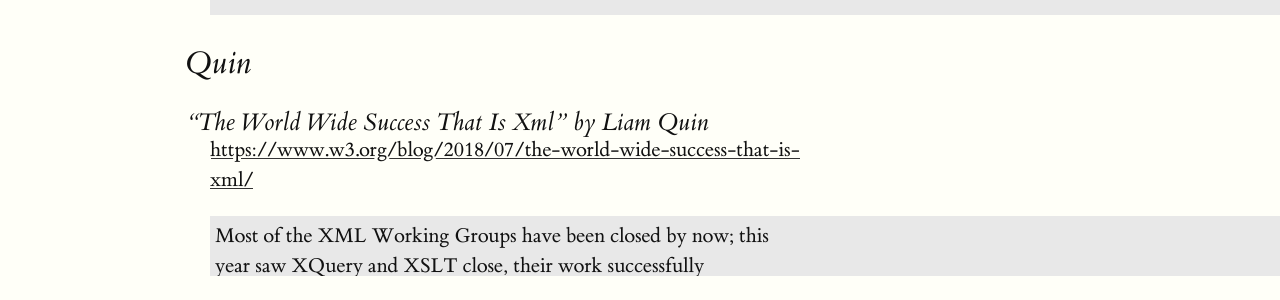
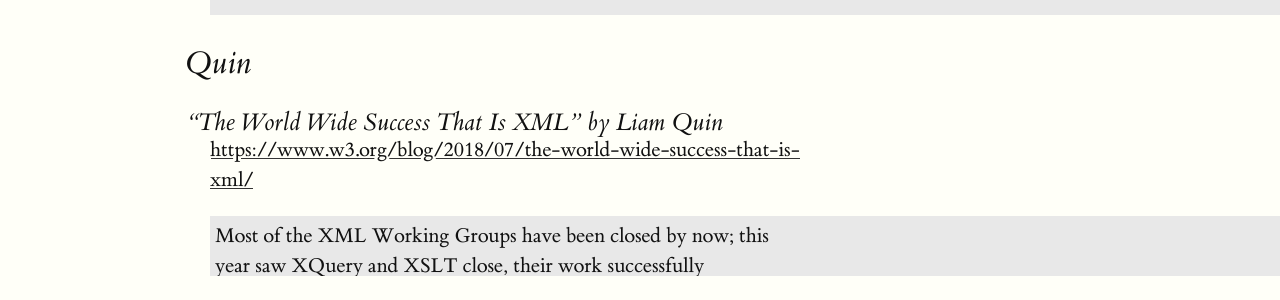
Before and after one commit to markupdeclaration/markupdeclaration.org, a Jekyll site: the page built from _pages/DeclarativeMarkupDocs.html, in a window 1280 px wide and 900 px high, scrolled down 6207 px. Shown: the part 252-552 px from the top of the window. Built offline with Jekyll 4.4.1, drawn with Linux system fonts in a browser that asks for light colours.

Commit message:
Update DeclarativeMarkupDocs.html
Properly case XML

```diff
--- a/_pages/DeclarativeMarkupDocs.html
+++ b/_pages/DeclarativeMarkupDocs.html
@@ -532,7 +532,7 @@
 
     <div class="bib-entry">
       <h2 class="sort-name">Quin</h2>
-      <h3 class="ref-title">“The World Wide Success That Is Xml” by Liam Quin</h3>
+      <h3 class="ref-title">“The World Wide Success That Is XML” by Liam Quin</h3>
       <p class="ref-location">
         <a href="https://www.w3.org/blog/2018/07/the-world-wide-success-that-is-xml/"
            >https://www.w3.org/blog/2018/07/the-world-wide-success-that-is-xml/</a>
```
